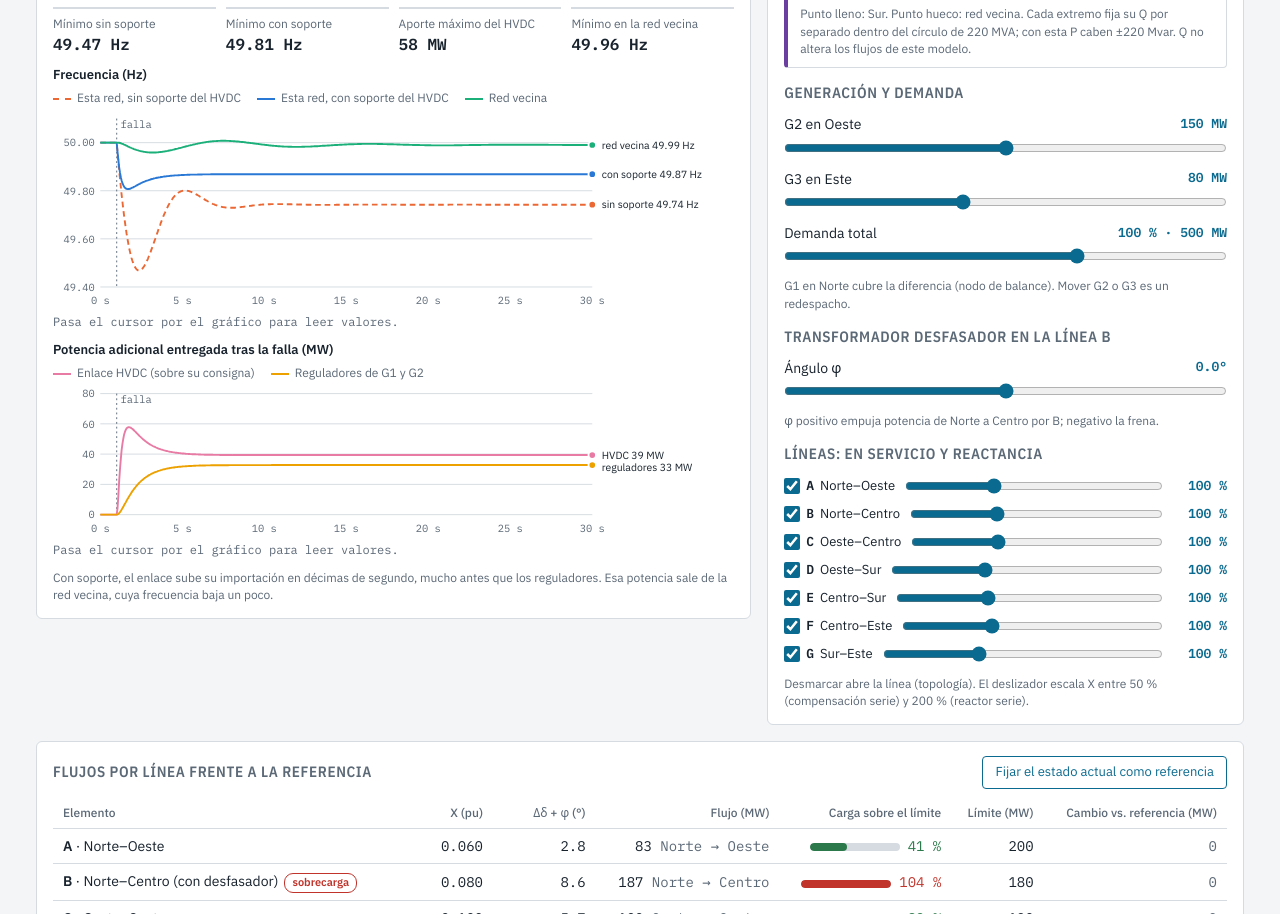
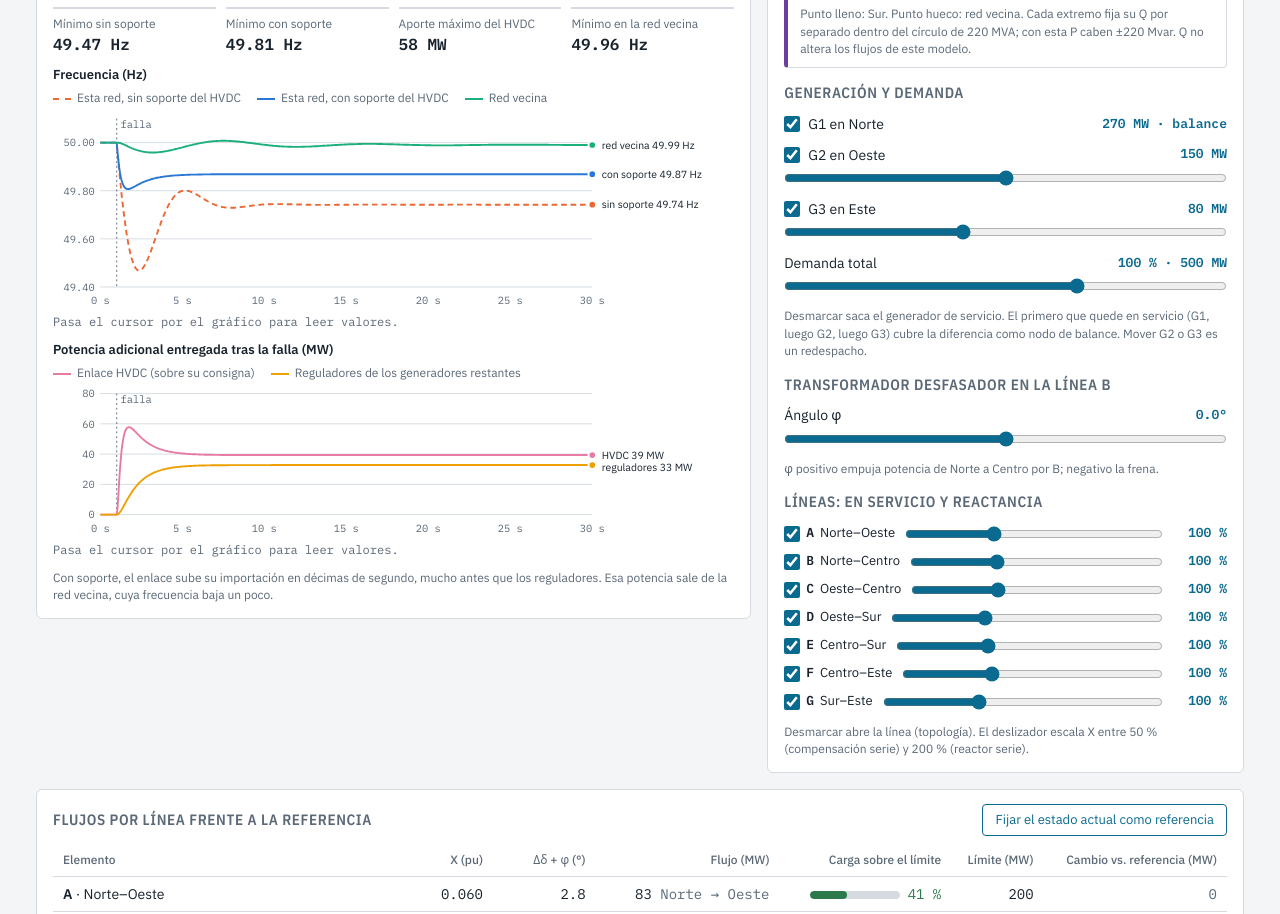
Before and after one commit to ajrcjf-web/ac-power-flow-simulator, a plain HTML site: page index.html in a window 1280 px wide. Shown: the part 791-1705 px from the top of the page. Drawn offline with nearby package versions, Linux system fonts and the light colour scheme.

Commit message:
Añadir controles para sacar generadores de servicio
El primer generador en servicio (G1, G2, G3) actúa como nodo de balance.
La respuesta de frecuencia escala inercia y regulación con los generadores disponibles.

Co-Authored-By: Claude Fable 5.2 <noreply@anthropic.com>
Claude-Session: https://claude.ai/code/session_012aqpjNW6DJx7xKakm6P6bf

```diff
--- a/index.html
+++ b/index.html
@@ -62,6 +62,8 @@ h2{font-family:var(--display);font-size:15px;font-weight:600;letter-spacing:.04e
 .group.hv{border:1px solid var(--rule);border-left:4px solid var(--dc);border-radius:4px;padding:10px 12px}
 .row{display:grid;grid-template-columns:1fr auto;gap:2px 10px;align-items:center}
 .row label{font-size:14px}
+.row label.gl{display:flex;gap:8px;align-items:center;cursor:pointer}
+.row.is-off label,.row.is-off output{color:var(--off)}
 .row output{font-family:var(--mono);font-size:13px;font-variant-numeric:tabular-nums;color:var(--accent);font-weight:600}
 .row input[type=range]{grid-column:1/-1}
 .hint{font-size:12px;color:var(--muted);margin:0}
@@ -144,6 +146,8 @@ td .bar i{display:block;height:100%;border-radius:4px}
 .dctxt{fill:var(--dc)}
 .vec{fill:var(--surface);stroke:var(--muted);stroke-width:1.5;stroke-dasharray:4 3}
 .dead .busdot{fill:var(--off)}
+.gen.goff{stroke:var(--off);stroke-dasharray:4 3}
+.gentxt.goff{fill:var(--off)}
 @media (max-width:900px){.main{grid-template-columns:1fr}.tiles,.stats{grid-template-columns:repeat(2,minmax(0,1fr))}}
 </style>
 </head>
@@ -220,13 +224,14 @@ td .bar i{display:block;height:100%;border-radius:4px}
 
       <div class="group">
         <h2>Generación y demanda</h2>
-        <div class="row"><label for="g2">G2 en Oeste</label><output id="g2o"></output>
-          <input type="range" id="g2" min="0" max="300" step="5"></div>
-        <div class="row"><label for="g3">G3 en Este</label><output id="g3o"></output>
-          <input type="range" id="g3" min="0" max="200" step="5"></div>
+        <div class="row"><label class="gl" for="gonG1"><input type="checkbox" id="gonG1">G1 en Norte</label><output id="g1o"></output></div>
+        <div class="row"><label class="gl" for="gonG2"><input type="checkbox" id="gonG2">G2 en Oeste</label><output id="g2o"></output>
+          <input type="range" id="g2" min="0" max="300" step="5" aria-label="Potencia de G2"></div>
+        <div class="row"><label class="gl" for="gonG3"><input type="checkbox" id="gonG3">G3 en Este</label><output id="g3o"></output>
+          <input type="range" id="g3" min="0" max="200" step="5" aria-label="Potencia de G3"></div>
         <div class="row"><label for="ld">Demanda total</label><output id="ldo"></output>
           <input type="range" id="ld" min="60" max="120" step="1"></div>
-        <p class="hint">G1 en Norte cubre la diferencia (nodo de balance). Mover G2 o G3 es un redespacho.</p>
+        <p class="hint">Desmarcar saca el generador de servicio. El primero que quede en servicio (G1, luego G2, luego G3) cubre la diferencia como nodo de balance. Mover G2 o G3 es un redespacho.</p>
       </div>
 
       <div class="group">
@@ -296,7 +301,7 @@ const NET = {
 const IDX = {}; NET.buses.forEach((b,i)=>IDX[b.id]=i);
 const busOf = id => NET.buses[IDX[id]];
 
-function baseState(){ return {xm:{},on:{},gen:{G2:150,G3:80},loadScale:1,pst:0,
+function baseState(){ return {xm:{},on:{},gen:{G2:150,G3:80},gon:{G1:true,G2:true,G3:true},loadScale:1,pst:0,
   hvdc:{set:0, ramp:50, qSur:0, qVec:0, runback:false, fsup:true}}; }
 
 // phvdc: MW que el enlace inyecta en Sur (negativo = exporta a la red vecina)
@@ -304,7 +309,14 @@ function solve(st, phvdc=0){
   const n = NET.buses.length;
   const lines = NET.lines.map(l=>({...l, x:l.x*(st.xm[l.id]??1), on:st.on[l.id]!==false,
     phi:l.pst ? st.pst*Math.PI/180 : 0}));
-  const s = NET.buses.findIndex(b=>b.slack);
+  // El primer generador en servicio (G1, G2, G3) hace de nodo de balance.
+  const inSvc = g => !st.gon || st.gon[g]!==false;
+  const balName = ['G1','G2','G3'].find(inSvc);
+  if(!balName){ const z={}; NET.lines.forEach(l=>z[l.id]=0);
+    return {flows:z, dang:{...z}, theta:Array(n).fill(0), conn:Array(n).fill(false), bal:0, balName:null, balMax:0,
+      load:0, lines, worst:0, pdc:0, blackout:true}; }
+  const s = NET.buses.findIndex(b=>b.gen===balName);
+  const genOf = b => b.gen && b.gen!==balName && inSvc(b.gen) ? st.gen[b.gen] : 0;
   const conn = Array(n).fill(false); conn[s]=true;
   let ch=true;
   while(ch){ ch=false;
@@ -312,8 +324,7 @@ function solve(st, phvdc=0){
       if(conn[a]!==conn[b]){ conn[a]=conn[b]=true; ch=true; } } }
   const hb = IDX[NET.hvdc.bus], pdc = conn[hb] ? phvdc : 0;
   const P = NET.buses.map((b,i)=>{ if(!conn[i]) return 0;
-    const g = b.gen && !b.slack ? st.gen[b.gen] : 0;
-    return (g - b.load*st.loadScale + (i===hb ? pdc : 0))/100; });
+    return (genOf(b) - b.load*st.loadScale + (i===hb ? pdc : 0))/100; });
   const B = Array.from({length:n},()=>Array(n).fill(0));
   for(const l of lines) if(l.on && conn[IDX[l.f]]){ const a=IDX[l.f], b=IDX[l.t], y=1/l.x;
     B[a][a]+=y; B[b][b]+=y; B[a][b]-=y; B[b][a]-=y; P[a]-=l.phi*y; P[b]+=l.phi*y; }
@@ -324,15 +335,16 @@ function solve(st, phvdc=0){
     [M[c],M[p]]=[M[p],M[c]];
     for(let r=0;r<m;r++) if(r!==c){ const k=M[r][c]/M[c][c]; for(let q=c;q<=m;q++) M[r][q]-=k*M[c][q]; } }
   const th=Array(n).fill(0); act.forEach((i,k)=>th[i]=M[k][m]/M[k][k]);
+  if(conn[0]){ const t0=th[0]; for(let i=0;i<n;i++) if(conn[i]) th[i]-=t0; }   // referencia de ángulo en Norte
   const flows={}, dang={}; let worst=0;
   for(const l of lines){ const a=IDX[l.f], b=IDX[l.t]; const live=l.on && conn[a];
     dang[l.id] = live ? (th[a]-th[b]+l.phi)*180/Math.PI : 0;
     flows[l.id] = live ? 100*(th[a]-th[b]+l.phi)/l.x : 0;
     worst = Math.max(worst, 100*Math.abs(flows[l.id])/l.lim); }
-  let g1=-pdc, load=0;
-  NET.buses.forEach((b,i)=>{ if(conn[i]){ load+=b.load*st.loadScale;
-    g1 += b.load*st.loadScale - ((b.gen&&!b.slack)?st.gen[b.gen]:0); } });
-  return {flows, dang, theta:th.map(t=>t*180/Math.PI), conn, g1, load, lines, worst, pdc};
+  let bal=-pdc, load=0;
+  NET.buses.forEach((b,i)=>{ if(conn[i]){ load+=b.load*st.loadScale; bal += b.load*st.loadScale - genOf(b); } });
+  return {flows, dang, theta:th.map(t=>t*180/Math.PI), conn, bal, balName, balMax:NET.buses[s].gmax,
+    load, lines, worst, pdc, blackout:false};
 }
 
 // Control de emergencia: la consigna más cercana a la del operador que elimina la sobrecarga.
@@ -352,9 +364,10 @@ function qLimit(p){ const s=NET.hvdc.s; return Math.sqrt(Math.max(0, s*s - p*p))
 
 /* Respuesta de frecuencia tras perder `loss` MW de generación en t = 1 s.
    Esta red: 2H·S = 5000 MW·s. Red vecina: 80 000 MW·s (16 veces mayor). */
-function freqResponse(loss, pdc0, support){
+// scale: fracción de la generación síncrona que sigue en servicio tras la falla (inercia y regulación).
+function freqResponse(loss, pdc0, support, scale=1){
   const f0=50, dt=0.005, T=30;
-  const A={M:5000/f0, K:250, Tg:2, D:60}, V={M:80000/f0, K:4000, Tg:5, D:200};
+  const A={M:scale*5000/f0, K:scale*250, Tg:2, D:60}, V={M:80000/f0, K:4000, Tg:5, D:200};
   const Kdc=300, Tdc=0.05, head=Math.max(0, NET.hvdc.pmax - pdc0);
   let df=0,pg=0,dfn=0,pgn=0,dp=0;
   const out={t:[],f:[],fn:[],pdc:[],pgov:[],head};
@@ -450,8 +463,8 @@ function buildSvg(){
     const g = el('g',{},gb); G['bus'+b.id]=g;
     if(b.gen){ const [dx,dy]=genPos[b.id];
       el('path',{d:`M${b.x} ${b.y} L${b.x+dx} ${b.y+dy}`,class:'stub'},gs);
-      el('circle',{cx:b.x+dx,cy:b.y+dy,r:17,class:'gen'},gs);
-      el('text',{x:b.x+dx,y:b.y+dy+4,class:'gentxt'},gs).textContent=b.gen;
+      G['gc'+b.gen] = el('circle',{cx:b.x+dx,cy:b.y+dy,r:17,class:'gen'},gs);
+      G['gn'+b.gen] = el('text',{x:b.x+dx,y:b.y+dy+4,class:'gentxt'},gs); G['gn'+b.gen].textContent=b.gen;
       const below = dy===0;
       G['gen'+b.gen] = el('text',{x:b.x+dx+(below?0:26),y:b.y+dy+(below?34:4),class:'svgtxt',
         'text-anchor':below?'middle':'start'},gt);
@@ -498,6 +511,7 @@ function buildControls(){
   bind('qsur','input',t=>state.hvdc.qSur=+t.value);
   bind('qvec','input',t=>state.hvdc.qVec=+t.value);
   bind('rb','change',t=>state.hvdc.runback=t.checked);
+  for(const g of ['G1','G2','G3']) bind('gon'+g,'change',t=>state.gon[g]=t.checked);
   bind('fsup','change',t=>state.hvdc.fsup=t.checked);
   $('setref').addEventListener('click',()=>{ ref=solve(state,pAct); ref.pdcRef=pAct; refLabel='estado fijado por ti'; render(); });
 }
@@ -505,6 +519,7 @@ function syncInputs(){
   $('g2').value=state.gen.G2; $('g3').value=state.gen.G3;
   $('ld').value=Math.round(state.loadScale*100); $('pst').value=state.pst;
   $('hset').value=state.hvdc.set; $('qsur').value=state.hvdc.qSur; $('qvec').value=state.hvdc.qVec;
+  for(const g of ['G1','G2','G3']) $('gon'+g).checked=state.gon[g];
   $('rb').checked=state.hvdc.runback; $('fsup').checked=state.hvdc.fsup;
   document.querySelectorAll('#ramps button').forEach(b=>b.setAttribute('aria-pressed', String(+b.dataset.v===state.hvdc.ramp)));
   for(const l of NET.lines){ $('on'+l.id).checked = state.on[l.id]!==false;
@@ -564,11 +579,13 @@ function drawChart(id, roId, t, series, y0, y1, unit, dec){
   hit.addEventListener('pointerleave',()=>{ cross.style.display='none'; dots.forEach(d=>d.style.display='none'); });
 }
 let dynKey='';
-function renderDyn(pdc0){
-  const loss=state.gen.G3, sup=state.hvdc.fsup, key=[loss,Math.round(pdc0),sup].join('|');
+function renderDyn(pdc0, r){
+  const g3on=state.gon.G3, rest=(state.gon.G1?450:0)+(state.gon.G2?300:0), scale=rest/750;
+  const loss = !g3on || !rest || r.blackout ? 0 : Math.max(0, Math.round(r.balName==='G3' ? r.bal : state.gen.G3));
+  const sup=state.hvdc.fsup, key=[loss,Math.round(pdc0),sup,scale,g3on].join('|');
   if(key===dynKey) return; dynKey=key;
   $('dyntitle').textContent = `Si se pierde G3 (${loss} MW): frecuencia en el tiempo`;
-  const a=freqResponse(loss,pdc0,false), b=freqResponse(loss,pdc0,true);
+  const a=freqResponse(loss,pdc0,false,scale||1), b=freqResponse(loss,pdc0,true,scale||1);
   const s1=[{c:'s2',short:'sin soporte',name:'Esta red, sin soporte del HVDC',data:a.f,dash:true}];
   if(sup) s1.push({c:'s1',short:'con soporte',name:'Esta red, con soporte del HVDC',data:b.f});
   s1.push({c:'s3',short:'red vecina',name:'Red vecina',data:sup?b.fn:a.fn});
@@ -576,7 +593,7 @@ function renderDyn(pdc0){
   drawChart('ch1','ro1',a.t,s1,y0,50.1,'Hz',2);
   const cur=sup?b:a;
   const s2=[{c:'s5',short:'HVDC',name:'Enlace HVDC (sobre su consigna)',data:cur.pdc.map(v=>v-pdc0)},
-            {c:'s4',short:'reguladores',name:'Reguladores de G1 y G2',data:cur.pgov}];
+            {c:'s4',short:'reguladores',name:'Reguladores de los generadores restantes',data:cur.pgov}];
   const top=Math.max(20, Math.ceil(Math.max(...cur.pgov,...s2[0].data)*1.1/20)*20);
   drawChart('ch2','ro2',a.t,s2,0,top,'MW',0);
   const lg=(arr)=>arr.map(s=>`<span><i class="${s.dash?'dash':''}" style="border-color:var(--${s.c})"></i>${s.name}</span>`).join('');
@@ -587,7 +604,11 @@ function renderDyn(pdc0){
     <div class="stat"><span class="k">Aporte máximo del HVDC</span><span class="v">${sup?fmt(b.peak)+' MW':'0 MW'}</span></div>
     <div class="stat"><span class="k">Mínimo en la red vecina</span><span class="v">${fmt(sup?b.nadirN:50,2)} Hz</span></div>`;
   let note;
-  if(loss===0) note='G3 está en 0 MW: no hay generación que perder. Súbelo para ver la respuesta.';
+  if(!g3on) note='G3 está fuera de servicio: no hay falla que simular. Vuelve a ponerlo en servicio para ver la respuesta.';
+  else if(!rest) note='Sin G1 ni G2, perder G3 dejaría la red sin generación síncrona: este modelo no simula ese caso.';
+  else if(loss===0) note='G3 está en 0 MW: no hay generación que perder. Súbelo para ver la respuesta.';
+  else if(scale<1 && sup) note=`Con menos generadores en servicio la red tiene menos inercia y menos regulación (${fmt(scale*100)} % de lo normal): la frecuencia cae más y el soporte rápido del enlace pesa más.`;
+  else if(scale<1) note=`Con menos generadores en servicio la red tiene menos inercia y menos regulación (${fmt(scale*100)} % de lo normal): la frecuencia cae más rápido y más hondo.`;
   else if(!sup) note='Sin soporte, el enlace mantiene su consigna y la red vecina no nota la falla: el HVDC actúa como cortafuegos entre redes asíncronas.';
   else if(b.head<loss*0.8) note=`El enlace ya importa ${fmt(pdc0)} MW y solo le quedan ${fmt(b.head)} MW hasta su límite de ${NET.hvdc.pmax} MW: su aporte se satura.`;
   else note='Con soporte, el enlace sube su importación en décimas de segundo, mucho antes que los reguladores. Esa potencia sale de la red vecina, cuya frecuencia baja un poco.';
@@ -617,8 +638,13 @@ function renderPQ(){
 /* ---------- Render ---------- */
 function render(){
   const tg=target(), r = solve(state, pAct);
-  $('g2o').textContent = state.gen.G2+' MW';
-  $('g3o').textContent = state.gen.G3+' MW';
+  const gout = g => !state.gon[g] || r.blackout ? null : g===r.balName ? r.bal : state.gen[g];
+  for(const g of ['G1','G2','G3']){ const v=gout(g), isBal = g===r.balName;
+    $('g'+g[1]+'o').textContent = v===null ? 'fuera de servicio' : fmt(v)+' MW'+(isBal?' · balance':'');
+    $('gon'+g).closest('.row').classList.toggle('is-off', v===null);
+    if(g!=='G1') $('g'+g[1]).disabled = v===null || isBal;
+    G['gen'+g].textContent = v===null ? 'fuera' : fmt(v)+' MW';
+    G['gc'+g].setAttribute('class','gen'+(state.gon[g]?'':' goff')); G['gn'+g].setAttribute('class','gentxt'+(state.gon[g]?'':' goff')); }
   $('ldo').textContent = Math.round(state.loadScale*100)+' % · '+fmt(r.load)+' MW';
   $('psto').textContent = signed(state.pst,1)+'°';
   $('hseto').textContent = signed(state.hvdc.set)+' MW';
@@ -680,9 +706,6 @@ function render(){
     if(!r.conn[i]) dead.push(b.name);
     if(b.load) G['load'+b.id].textContent = `${fmt(b.load*state.loadScale)} MW`;
   });
-  G.genG1.textContent = `${fmt(r.g1)} MW`;
-  G.genG2.textContent = `${state.gen.G2} MW`;
-  G.genG3.textContent = `${state.gen.G3} MW`;
   G.pst.textContent = `φ ${signed(state.pst,1)}°`;
 
   const acted = state.hvdc.runback && tg!==state.hvdc.set;
@@ -690,28 +713,29 @@ function render(){
     ? `Actuó: el control llevó el enlace de ${signed(state.hvdc.set)} a ${signed(tg)} MW, a ${EMERGENCY_RATE} MW/s.`
     : 'Armado: con la consigna actual no hay sobrecarga que corregir.';
 
-  const g1bad = r.g1<-0.5 || r.g1>450.5;
+  const g1bad = !r.blackout && (r.bal<-0.5 || r.bal>r.balMax+0.5);
   const wsev = worst ? sev(worst.pct) : 'ok';
   const hsub = Math.abs(hp)<0.5 ? 'sin intercambio con la red vecina' : hp>0 ? `la red vecina entrega ${fmt(hp)} MW` : `la red vecina absorbe ${fmt(-hp)} MW`;
   $('tiles').innerHTML = `
     <div class="tile ${over.length?'crit':'ok'}"><span class="k">Líneas en sobrecarga</span><span class="v">${over.length}</span><span class="s">${over.length?over.join(', '):'ninguna'}</span></div>
     <div class="tile ${wsev}"><span class="k">Línea más cargada</span><span class="v">${worst?fmt(worst.pct)+' %':'—'}</span><span class="s">${worst?'línea '+worst.id:''}</span></div>
-    <div class="tile ${g1bad?'crit':'ok'}"><span class="k">G1 (nodo de balance)</span><span class="v">${fmt(r.g1)} MW</span><span class="s">${g1bad?'fuera de su rango 0 a 450 MW':'rango 0 a 450 MW'}</span></div>
+    <div class="tile ${g1bad||r.blackout?'crit':'ok'}"><span class="k">${r.blackout?'Nodo de balance':r.balName+' (nodo de balance)'}</span><span class="v">${r.blackout?'—':fmt(r.bal)+' MW'}</span><span class="s">${r.blackout?'ningún generador en servicio':(g1bad?'fuera de su rango ':'rango ')+'0 a '+r.balMax+' MW'}</span></div>
     <div class="tile dc"><span class="k">Enlace HVDC hacia Sur</span><span class="v">${signed(hp)} MW</span><span class="s">${hsub}</span></div>`;
 
   let msg, cls;
-  if(dead.length){ cls='crit'; msg=`${dead.join(' y ')} ${dead.length>1?'quedaron aislados':'quedó aislado'} de Norte y sin tensión. Cierra alguna línea para reconectar.`; }
+  if(r.blackout){ cls='crit'; msg='No queda ningún generador en servicio: la red está sin tensión. En este modelo el enlace HVDC necesita una red AC energizada para transmitir.'; }
+  else if(dead.length){ cls='crit'; msg=`${dead.join(', ')} ${dead.length>1?'quedaron aislados':'quedó aislado'} del generador de balance (${r.balName}) y sin tensión. Cierra alguna línea para reconectar.`; }
   else if(over.length){ cls='crit'; msg = acted
       ? `Ni con el enlace en ${signed(tg)} MW se elimina la sobrecarga en ${over.join(', ')}: el HVDC es controlable dentro de sus límites.`
       : `Sobrecarga en ${over.length>1?'las líneas':'la línea'} ${over.join(', ')}. Prueba una palanca y mira a dónde se va la potencia.`; }
-  else if(g1bad){ cls='warn'; msg=`G1 tendría que entregar ${fmt(r.g1)} MW, fuera de su rango. El enlace traslada potencia, no la crea: ajusta la consigna, G2, G3 o la demanda.`; }
+  else if(g1bad){ cls='warn'; msg=`${r.balName} tendría que entregar ${fmt(r.bal)} MW y su rango es 0 a ${r.balMax} MW. Falta o sobra generación: ajusta los otros generadores, la consigna del HVDC o la demanda.`; }
   else if(acted){ cls='ok'; msg=`El control de emergencia del HVDC eliminó la sobrecarga llevando el enlace a ${signed(tg)} MW.`; }
   else if(wsev==='warn'){ cls='warn'; msg=`Sin sobrecargas, pero la línea ${worst.id} está al ${fmt(worst.pct)} % de su límite.`; }
   else { cls='ok'; msg='Todas las líneas operan por debajo del 90 % de su límite.'; }
   $('status').className='status '+cls; $('status').textContent=msg;
 
   renderPQ();
-  renderDyn(tg);
+  renderDyn(tg, r);
 }
 
 buildSvg(); buildControls(); syncInputs(); render();
```
Also changed, not shown: docs/captura.png, 2 other files.
